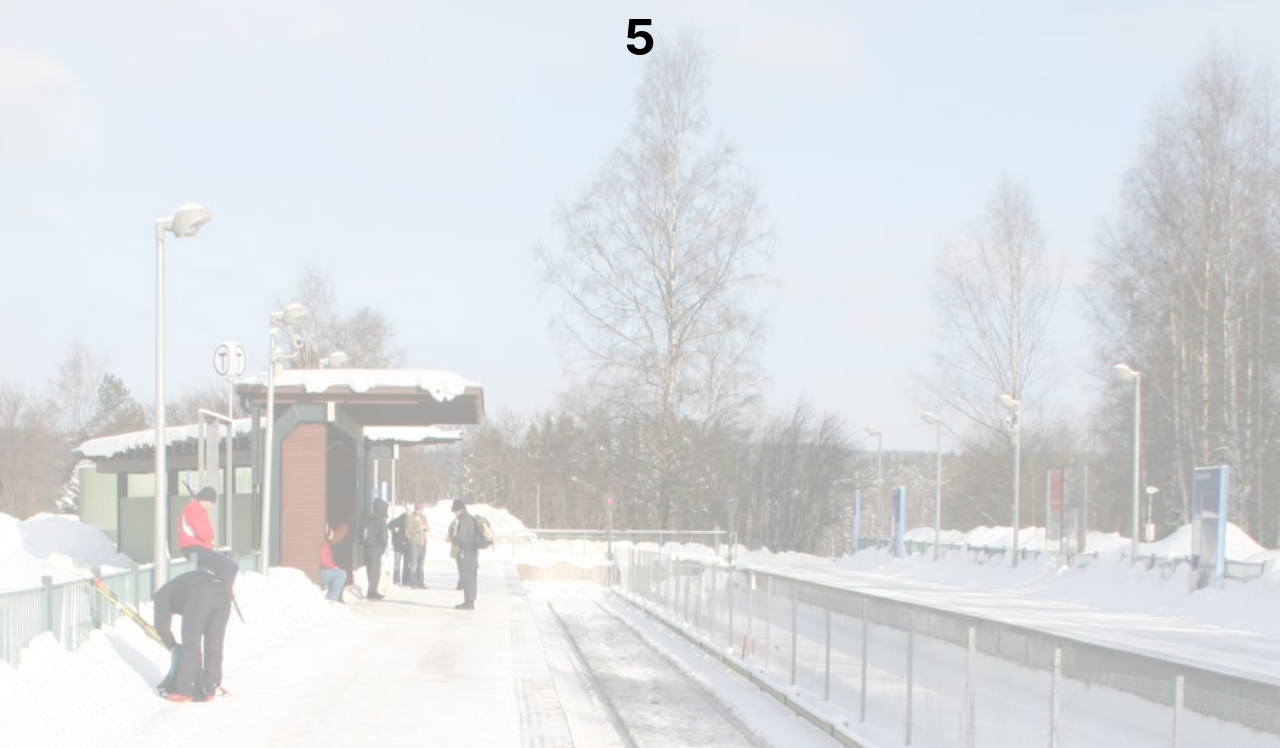
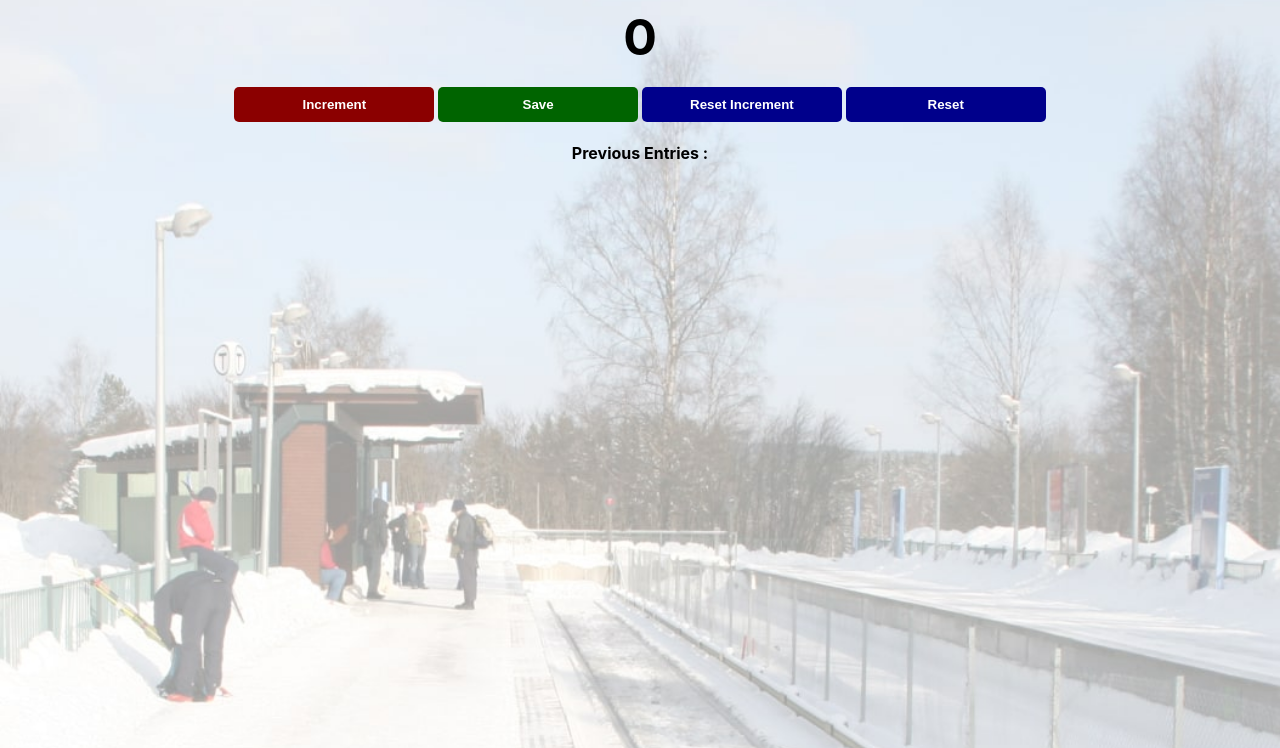
Before and after one commit to abhijith-jk/JS-Projects, a plain HTML site: page People-Counter/index.html in a window 1280 px wide. Shown: the part 52-800 px from the top of the page. Drawn offline with Linux system fonts and the light colour scheme.

Commit message:
Counter web app complete

```diff
--- a/People-Counter/index.css
+++ b/People-Counter/index.css
@@ -35,3 +35,7 @@ button {
 #save-btn {
     background: darkgreen;
 }
+
+#reset-btn{
+    background: darkblue;
+}
--- a/People-Counter/index.html
+++ b/People-Counter/index.html
@@ -8,8 +8,17 @@
     <title>Document</title>
 </head>
 <body>
+    <!-- <p id="welcome-el"></p> -->
     <h1>People Entered</h1>
-    <h2 id="count">0</h2>
+    <h2 id="count-el">0</h2>
+    <button id="increment-btn" onclick="increment()">Increment</button>
+    <button id="save-btn" onclick="save()">Save</button>
+    <button id="reset-btn" onclick="resetIncrement()">Reset Increment</button>
+    <button id="reset-btn" onclick="reset()">Reset</button>
+    <p id="save-el">Previous Entries : </p>
     <script src="index.js"></script>
 </body>
 </html>
+
+<!-- CodePen link :
+Tutorial by : Per Harald Borgen -->
--- a/People-Counter/index.js
+++ b/People-Counter/index.js
@@ -1 +1,21 @@
-document.getElementById("count").innerText=5;
+let count = 0;
+let countEl = document.getElementById("count-el");
+let saveEl = document.getElementById("save-el");
+
+function reset() {
+    saveEl.textContent = "Previous Entries : ";
+}
+function resetIncrement() {
+    countEl.textContent = 0;
+    count = 0;
+}
+function increment() {
+    count += 1;
+    countEl.textContent = count;
+}
+
+function save() {
+    let previousEntry = count + " - ";
+    saveEl.textContent += previousEntry;
+    resetIncrement();
+}
```
